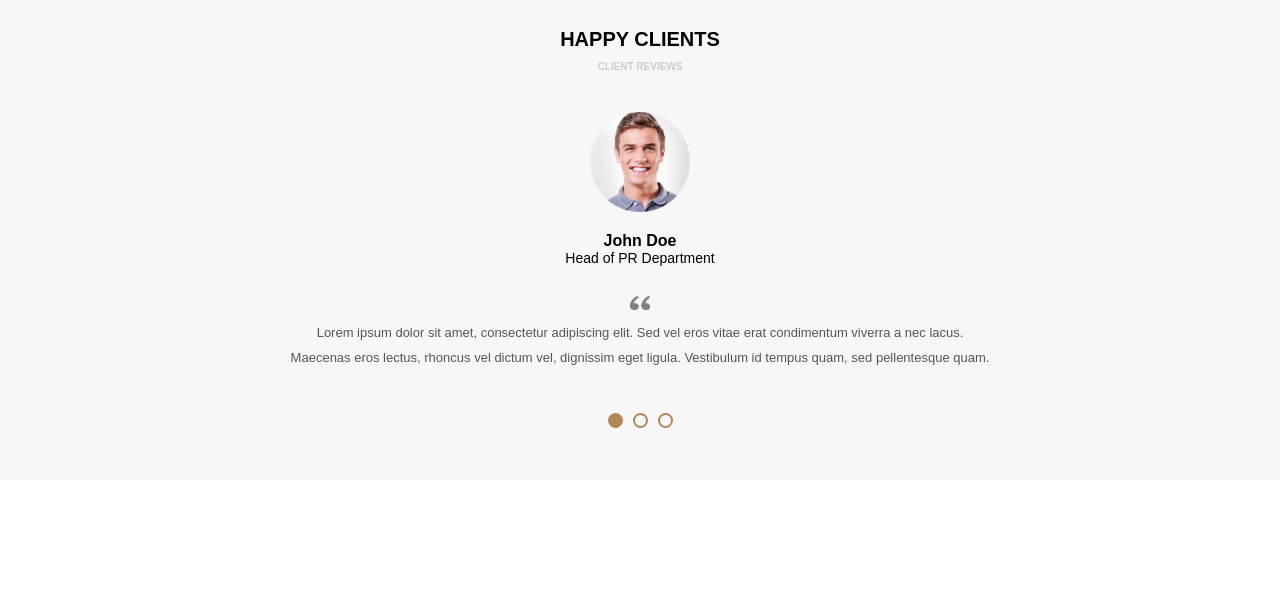
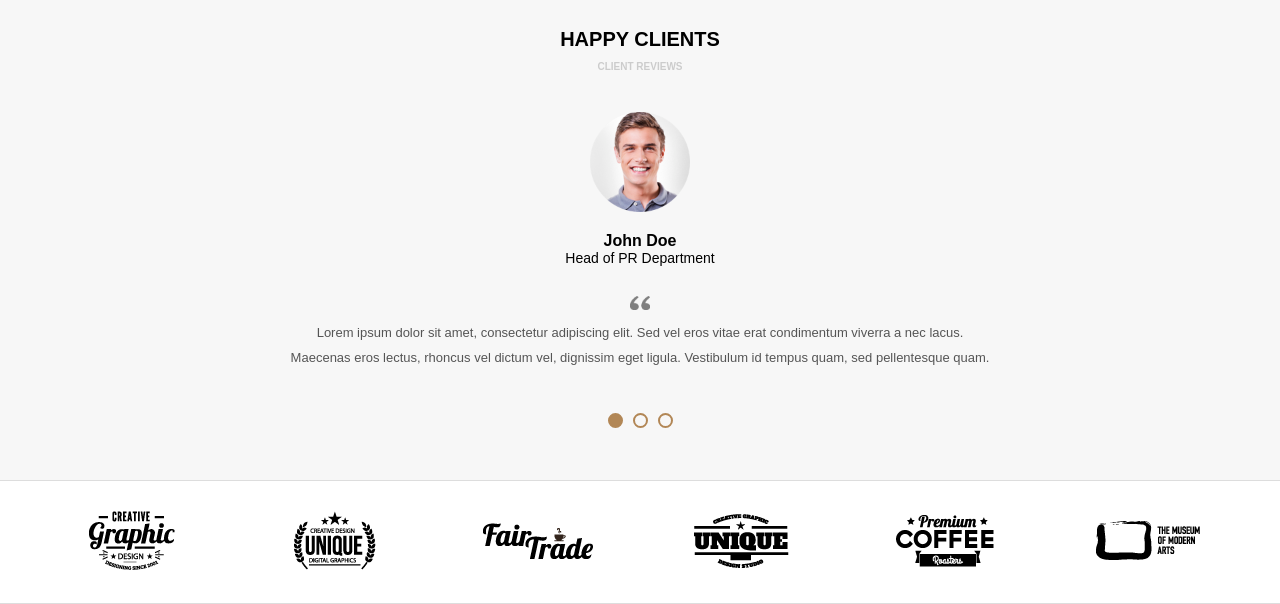
Before and after one commit to danielcmelo/projeto-awax, a plain HTML site: page index.html in a window 1280 px wide. Shown: the part 3028-3632 px from the top of the page. Before the commit the page ends 3508 px from the top, so only its background shows below. Drawn offline with Linux system fonts and the light colour scheme.

Commit message:
content section companies

```diff
--- a/assets/css/style.css
+++ b/assets/css/style.css
@@ -518,3 +518,17 @@ a.button {
 .section-testimonials .pointer:hover {
     background-color:#B28756;
 }
+
+.section-companies {
+    border-top:1px solid #DDD;
+    border-bottom:1px solid #DDD;
+}
+.section-companies--area {
+    display:flex;
+    align-items:center;
+    padding: 30px;
+}
+.section-company {
+    flex:1;
+    text-align:center;
+}
--- a/index.html
+++ b/index.html
@@ -413,6 +413,31 @@
                 </div>
             </div>
         </section>
+
+        <section class="default section-companies">
+            <div class="section-body">
+                <div class="section-companies--area">
+                    <div class="section-company">
+                        <img src="media/empresa1.png" />
+                    </div>
+                    <div class="section-company">
+                        <img src="media/empresa2.png" />
+                    </div>
+                    <div class="section-company">
+                        <img src="media/empresa3.png" />
+                    </div>
+                    <div class="section-company">
+                        <img src="media/empresa4.png" />
+                    </div>
+                    <div class="section-company">
+                        <img src="media/empresa5.png" />
+                    </div>
+                    <div class="section-company">
+                        <img src="media/empresa6.png" />
+                    </div>
+                </div>
+            </div>
+        </section>
     </main>
     <footer>
 
```
